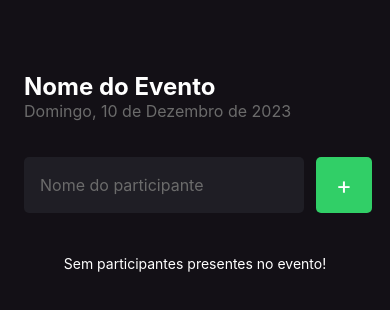
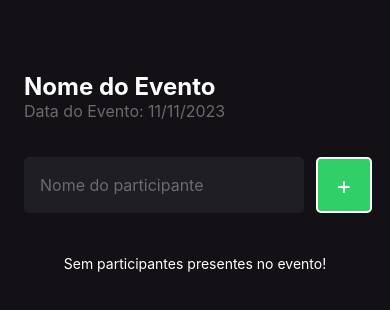
Before and after one commit to devH0K/imhere, a React Native app: screen / in a window 390 px wide. Shown: the top 310 px of the page. Built offline with nearby package versions, Linux system fonts and the light colour scheme.

Commit message:
customizando aplicativo

```diff
--- a/src/components/Participant/styles.ts
+++ b/src/components/Participant/styles.ts
@@ -7,7 +7,8 @@ export const styles = StyleSheet.create({
         borderRadius: 4,
         flexDirection: 'row',
         alignItems: 'center',
-        marginBottom: 10
+        marginBottom: 10,
+        padding: 8
     },
     name: {
         flex: 1,
@@ -23,6 +24,8 @@ export const styles = StyleSheet.create({
         width: 56,
         height: 56,
         borderRadius: 5,
+        borderWidth: 2,
+        borderColor: '#FFFBFA',
         backgroundColor: "#E23C44",
         alignItems: 'center',
         justifyContent: 'center'
--- a/src/screens/Home/index.tsx
+++ b/src/screens/Home/index.tsx
@@ -12,28 +12,33 @@ export default function Home(){
   const [participants, setParticipants] = useState<string[]>([]);
   const [participantName, setParticipantName] = useState('');
 
+  const date: Date = new Date(); // Obtem e inicializa variavel referente a Data
+
+  var day=date.getDate(); // Retorna o dia
+  var month=date.getMonth(); // Retorna o mês
+  var year=date.getFullYear(); // Retorna o ano
+
   // componente / interface são iguais
   // no return, sao inseridos os elementos que vao ser exibidos em tela
   // os componentes em JSX sempre iniciam com primeira letra maiuscula e extensao precisa ser formato .tsx
 
   // funcao para adicionar participantes
   function handleParticipantAdd(){
-    if(participants.includes(participantName)){
-      return Alert.alert("Alerta", "Participante já informado!");
+    // tentativa de validacao para campo nome participante, verificando se esta null ou undefined ou já foi informado
+    if(participants.includes(participantName) || !participantName.trim() || participantName.startsWith(' ') || !participantName.trim()){
+      Alert.alert("Alerta", "Participante já foi informado ou é inválido!");
+      setParticipantName('');
+    } else {
+      setParticipants(prevState => [...prevState, participantName]);
+      // limpa campo nome do participante
+      setParticipantName('');
     }
-
-    setParticipants(prevState => [...prevState, participantName]);
-    setParticipantName('');
-
   }
 
   // funcao para remover participante
   function handleParticipantRemove(name: string ){
 
-    participants;
-    setParticipants;
-
-    Alert.alert("Remover", `Remover o participante ${name}?`, [
+    Alert.alert("Alerta", `Você realmente deseja remover o participante ${name}?`, [
       {
         text: 'Sim',
         onPress: () => setParticipants(prevState => prevState.filter(participant => participant !== name))
@@ -53,7 +58,8 @@ export default function Home(){
         Nome do Evento</Text>
 
       <Text style={styles.eventDate}>
-        Domingo, 10 de Dezembro de 2023</Text>
+        Data do Evento: {day}/{month}/{year}
+      </Text>
 
         <View style={styles.form}>
             <TextInput
--- a/src/screens/Home/styles.ts
+++ b/src/screens/Home/styles.ts
@@ -4,6 +4,7 @@ export const styles = StyleSheet.create({
     container: {
       flex: 1,
       backgroundColor: '#131016',
+      //backgroundColor: '#49C6E5',
       padding: 24
     },
     eventName: {
@@ -34,6 +35,8 @@ export const styles = StyleSheet.create({
         width: 56,
         height: 56,
         borderRadius: 5,
+        borderWidth: 2,
+        borderColor: '#FFF',
         backgroundColor: "#31CF67",
         alignItems: 'center',
         justifyContent: 'center'
```
